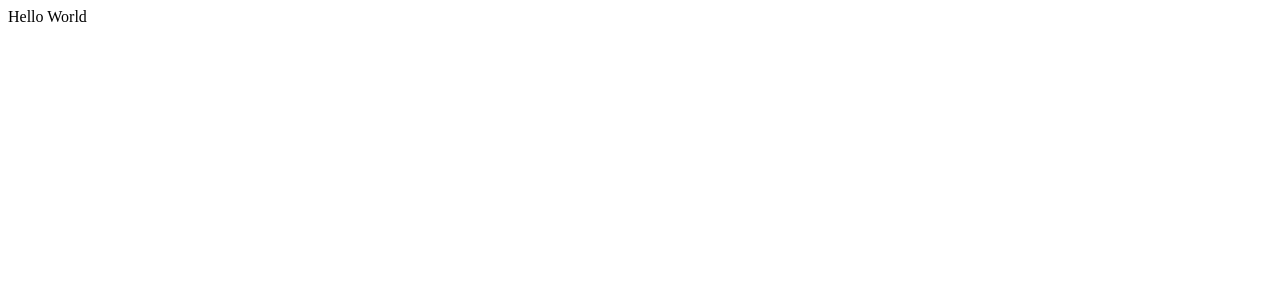
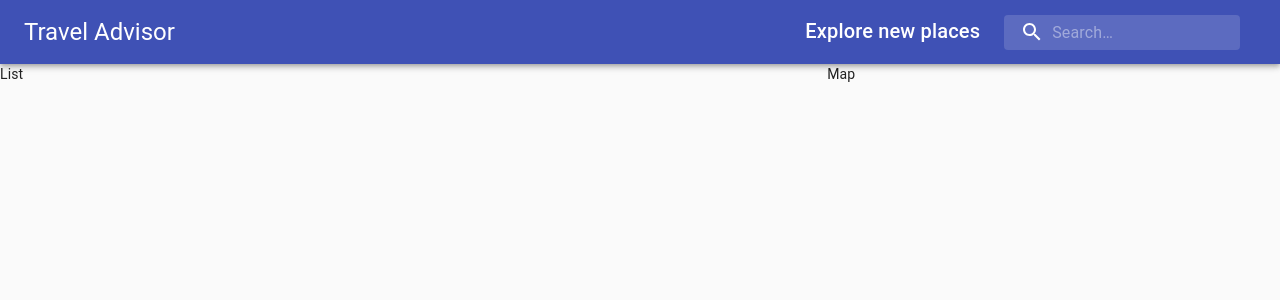
Before and after one commit to GilbertDaniel/travelopedia-react-js, a React (Create React App) app: page / in a window 1280 px wide. Shown: the top 300 px of the page. Built offline with nearby package versions, Linux system fonts and the light colour scheme.

Commit message:
Implementing Components

```diff
--- a/src/App.js
+++ b/src/App.js
@@ -1,8 +1,24 @@
 import React from 'react'
+import { CssBaseline, Grid } from '@material-ui/core';
+import Header from './components/Header/Header';
+import List from './components/List/List';
+import Map from './components/Map/Map';
+
 
 const App = () => {
   return (
-    <div>Hello World</div>
+    <>
+      <CssBaseline />
+      <Header/>
+      <Grid container spacing={3} style={{ width: '100%' }}>
+        <Grid item xs={12} md={4}>
+          <List/>
+        </Grid>
+        <Grid item xs={12} md={8} style={{ display: 'flex', justifyContent: 'center', alignItems: 'center' }}>
+          <Map/>
+        </Grid>
+      </Grid>
+    </>
   )
 }
 
--- /dev/null
+++ b/src/components/Header/Header.jsx
@@ -0,0 +1,33 @@
+import React from 'react';
+import { Autocomplete } from '@react-google-maps/api';
+import { AppBar, Toolbar, Typography, InputBase, Box } from '@material-ui/core';
+import SearchIcon from '@material-ui/icons/Search';
+
+import useStyles from './style.js';
+
+const Header = () => {
+    const classes = useStyles();
+    return (
+        <AppBar position="static">
+          <Toolbar className={classes.toolbar}>
+            <Typography variant="h5" className={classes.title}>
+              Travel Advisor
+            </Typography>
+            <Box display="flex">
+              <Typography variant="h6" className={classes.title}>
+                Explore new places
+              </Typography>
+              {/* <Autocomplete> */}
+                <div className={classes.search}>
+                  <div className={classes.searchIcon}>
+                    <SearchIcon />
+                  </div>
+                  <InputBase placeholder="Search…" classes={{ root: classes.inputRoot, input: classes.inputInput }} />
+                </div>
+              {/* </Autocomplete> */}
+            </Box>
+          </Toolbar>
+        </AppBar>
+      );
+}
+export default Header;
--- /dev/null
+++ b/src/components/Header/style.js
@@ -0,0 +1,32 @@
+import { alpha, makeStyles } from '@material-ui/core/styles';
+
+export default makeStyles((theme) => ({
+  title: {
+    display: 'none',
+    [theme.breakpoints.up('sm')]: {
+      display: 'block',
+    },
+  },
+  search: {
+    position: 'relative',
+    borderRadius: theme.shape.borderRadius,
+    backgroundColor: alpha(theme.palette.common.white, 0.15),
+    '&:hover': { backgroundColor: alpha(theme.palette.common.white, 0.25) },
+    marginRight: theme.spacing(2),
+    marginLeft: 0,
+    width: '100%',
+    [theme.breakpoints.up('sm')]: { marginLeft: theme.spacing(3), width: 'auto' },
+  },
+  searchIcon: {
+    padding: theme.spacing(0, 2), height: '100%', position: 'absolute', pointerEvents: 'none', display: 'flex', alignItems: 'center', justifyContent: 'center',
+  },
+  inputRoot: {
+    color: 'inherit',
+  },
+  inputInput: {
+    padding: theme.spacing(1, 1, 1, 0), paddingLeft: `calc(1em + ${theme.spacing(4)}px)`, transition: theme.transitions.create('width'), width: '100%', [theme.breakpoints.up('md')]: { width: '20ch' },
+  },
+  toolbar: {
+    display: 'flex', justifyContent: 'space-between',
+  },
+}));
--- /dev/null
+++ b/src/components/List/List.jsx
@@ -0,0 +1,10 @@
+import React from 'react'
+
+import useStyles from './style.js';
+const List = () => {
+    return (
+        <div>List</div>
+    );
+}
+
+export default List
--- /dev/null
+++ b/src/components/List/style.js
@@ -0,0 +1,22 @@
+import { makeStyles } from '@material-ui/core/styles';
+
+export default makeStyles((theme) => ({
+  formControl: {
+    margin: theme.spacing(1), minWidth: 120, marginBottom: '30px',
+  },
+  selectEmpty: {
+    marginTop: theme.spacing(2),
+  },
+  loading: {
+    height: '600px', display: 'flex', justifyContent: 'center', alignItems: 'center',
+  },
+  container: {
+    padding: '25px',
+  },
+  marginBottom: {
+    marginBottom: '30px',
+  },
+  list: {
+    height: '75vh', overflow: 'auto',
+  },
+}));
--- /dev/null
+++ b/src/components/Map/Map.jsx
@@ -0,0 +1,10 @@
+import React from 'react'
+
+import useStyles from './style.js';
+const Map = () => {
+    return (
+        <div>Map</div>
+    );
+}
+
+export default Map
--- /dev/null
+++ b/src/components/Map/style.js
@@ -0,0 +1,16 @@
+import { makeStyles } from '@material-ui/core/styles';
+
+export default makeStyles(() => ({
+  paper: {
+    padding: '10px', display: 'flex', flexDirection: 'column', justifyContent: 'center', width: '100px',
+  },
+  mapContainer: {
+    height: '85vh', width: '100%',
+  },
+  markerContainer: {
+    position: 'absolute', transform: 'translate(-50%, -50%)', zIndex: 1, '&:hover': { zIndex: 2 },
+  },
+  pointer: {
+    cursor: 'pointer',
+  },
+}));
--- /dev/null
+++ b/src/components/PlaceDetails/style.js
@@ -0,0 +1,13 @@
+import { makeStyles } from '@material-ui/core/styles';
+
+export default makeStyles(() => ({
+  chip: {
+    margin: '5px 5px 5px 0',
+  },
+  subtitle: {
+    display: 'flex', alignItems: 'center', justifyContent: 'space-between', marginTop: '10px',
+  },
+  spacing: {
+    display: 'flex', alignItems: 'center', justifyContent: 'space-between',
+  },
+}));
```
Also changed, not shown: src/components/PlaceDetails/PlaceDetails.jsx (added, +10 -0 lines).
